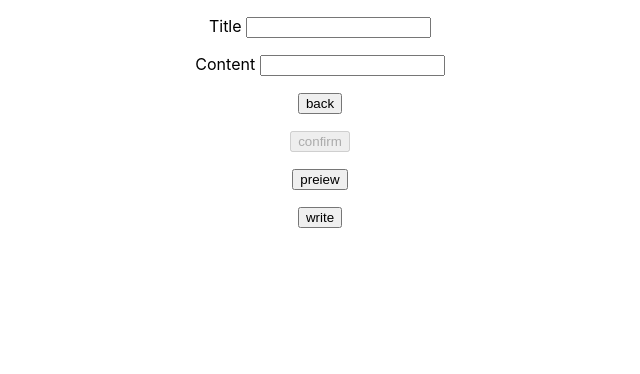
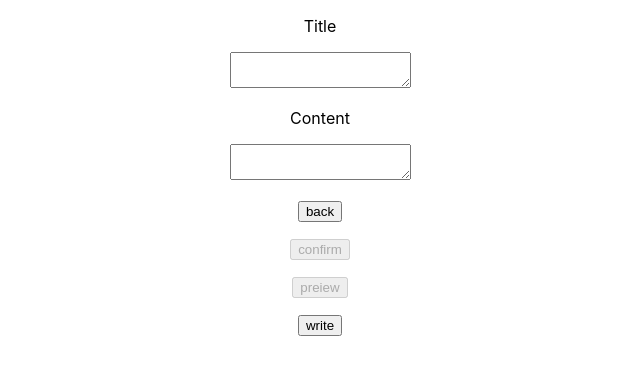
Before and after one commit to DHdroid/swpp-hw2-DHdroid, a React (Create React App) app: page /articles/create in a window 1280 px wide. Shown: the top 374 px of the page, without its empty margins (320-960 px from the left). Built offline with nearby package versions, Linux system fonts and the light colour scheme.

Commit message:
Add Edit Article, Creation Preview

```diff
--- a/src/App.js
+++ b/src/App.js
@@ -5,6 +5,7 @@ import './App.css';
 import ArticleList from './containers/ArticleList/ArticleList';
 import Create from './containers/Create/Create';
 import ArticleDetail from './containers/ArticleDetail/ArticleDetail';
+import ArticleEdit from './containers/ArticleEdit/ArticleEdit';
 
 function App() {
   return (
@@ -16,7 +17,7 @@ function App() {
           <Route path='/articles' exact component={ArticleList}/>
           <Route path='/articles/create' exact component={Create}/>
           <Route path='/articles/:id' exact component={ArticleDetail}/>
-
+          <Route path='/articles/:id/edit' exact component={ArticleEdit}/>
           <Route render={()=> <div><h1>404</h1><p/><h2>Not Found</h2></div>}/>
         </Switch>
       </div>
--- a/src/containers/ArticleDetail/ArticleDetail.js
+++ b/src/containers/ArticleDetail/ArticleDetail.js
@@ -39,9 +39,21 @@ class ArticleDetail extends Component {
     }
     deletehandleClick = () => {
         console.log(this.props.storedComments)
-        this.props.onDeleteComments(this.props.storedComments.filter((cm)=>{return cm.article_id==this.id}));
+        // this.props.onDeleteComments(this.props.storedComments.filter((cm)=>{return cm.article_id==this.id})); (fix it later)
         this.props.onDeleteArticle(this.id);
         window.location = '/articles';
+    }
+    edithandleClick = () => {
+        window.location = '/articles/'+this.id+'/edit';
+    }
+    author = () => {
+        let name = 'no name';
+        this.props.storedUsers.forEach(element=>{
+            if(element.id == this.props.storedArticle.author_id) {
+                name = element.name;
+            }
+        });
+        return name;
     }
     render() {
         const comments = this.props.storedComments.map((cm)=> {
@@ -53,15 +65,29 @@ class ArticleDetail extends Component {
             });
             return <div><Comment article_id={this.id} id={cm.id} author_id={cm.author_id} name={name} content={cm.content}/><p/></div>
         });
+        let button = () => {
+            if(this.props.storedArticle.author_id==1)
+            {
+                return(
+                    <span>
+                        <button id='edit-article-button' onClick={this.edithandleClick}>edit</button>
+                        <button id='delete-article-button' onClick = {this.deletehandleClick}>delete</button>
+                    </span>
+                )
+            }
+            else {
+                return;
+            }
+        }
         return(
             <div className="ArticleDetail" align='center'>
                 <table align='center' border='1'>
+                    <tr><td align = 'center' width = '800'><h2>{this.author()}</h2></td></tr>
                     <tr><td align = 'center' width = '800'><h1>{this.props.storedArticle.title}</h1></td></tr>
                     <tr><td width = '800' align = 'center'><h3>{this.props.storedArticle.content}</h3></td></tr>
                 </table>
                 <p/>
-                <button id='edit-article-button'>edit</button>
-                <button id='delete-article-button' onClick = {this.deletehandleClick}>delete</button>
+                {button()}
                 <button id='back-detail-article-button' onClick ={()=>{window.location='/articles'}}>Back</button>
                 <h2>- Comments -</h2>
                 <table align='center'>
--- /dev/null
+++ b/src/containers/ArticleEdit/ArticleEdit.js
@@ -0,0 +1,120 @@
+import React, {Component} from 'react';
+import { connect } from 'react-redux';
+import * as actionCreators from '../../store/action/index'
+import { throwStatement } from '@babel/types';
+import { of } from 'rxjs';
+const mapStateToProps = state => {
+    return {
+        storedArticle:state.dr.article,
+        storedUsers:state.dr.users
+    };
+}
+const mapDispatchToProps = dispatch => {
+    return {
+        onGetArticle: (id) => dispatch(actionCreators.getArticle(id)),
+        onGetUser: () => dispatch(actionCreators.getUsers()),
+        onEditArticle: (ar) => dispatch(actionCreators.editArticle(ar))
+    }
+}
+class ArticleEdit extends Component {
+    state = {
+        title:null,
+        content:null,
+        write: true
+    }
+    id = this.props.match.params.id;
+    componentDidMount() {
+        this.props.onGetArticle(this.props.match.params.id).then(res=>this.setState({
+            title:this.props.storedArticle.title,
+            content:this.props.storedArticle.content
+        }));
+        this.props.onGetUser();
+    }
+    titlehandleChange = (t) => {
+        this.setState({
+            ...this.state,
+            title:t.target.value
+        })
+    }
+    contenthandleChange = (c) => {
+        this.setState({
+            ...this.state,
+            content:c.target.value
+        })
+    }
+    previewhandleClick = (c) => {
+        this.setState({
+            ...this.state,
+            write:false
+        })
+    }
+    writehandleClick = (c) => {
+        this.setState({
+            ...this.state,
+            write:true
+        })
+    }
+    backhandleClick = (c) => {
+        if(this.state.title!==this.props.storedArticle.title||this.state.content!==this.props.storedArticle.content)
+        {
+            if(confirm("Are you sure? The change will be lost")===true) { //eslint-disable-line
+                window.location = '/articles/'+this.id;
+            }
+        }
+        else {
+            window.location = '/articles/'+this.id;
+        }
+    }
+    confirmhandleClick = (c) => {
+        this.props.onEditArticle({...this.props.storedArticle, title:this.state.title, content:this.state.content});
+        window.location = '/articles';
+    }
+    author = () => {
+        let name = 'no name';
+        this.props.storedUsers.forEach(element=>{
+            if(element.id == this.props.storedArticle.author_id) {
+                name = element.name;
+            }
+        });
+        return name;
+    }
+    render() {
+
+        let titleinput = null;
+        let contentinput = null;
+        if(this.state.title!==null)
+            titleinput = <p><textarea cols='70' rows='4' id='article-title-input' onChange={this.titlehandleChange}>{this.state.title}</textarea></p>;
+        if(this.state.content!==null)
+            contentinput = <p><textarea cols='70' rows='4' id='article-content-input' onChange={this.contenthandleChange}>{this.state.content}</textarea></p>;
+        let view = () => {
+                if(this.state.write) {
+                    return(
+                    <div>
+                        <h4>Title</h4>
+                        {titleinput}
+                        <h4>Content</h4>
+                        {contentinput}
+                    </div>);
+                }
+                else {
+                    return(
+                    <table align='center' border='1'>
+                    <tr><td align = 'center' width = '800'><h2>{this.author()}</h2></td></tr>
+                    <tr><td align = 'center' width = '800'><h1>{this.state.title}</h1></td></tr>
+                    <tr><td width = '800' align = 'center'><h3>{this.state.content}</h3></td></tr>
+                    </table>);
+                }
+            }
+        return(
+            <div className="ArticleEdit">
+                {view()}
+                <p><button id='back-edit-article-button' onClick={this.backhandleClick}>back</button></p>
+                <p><button id='confirm-edit-article-button' disabled ={!this.state.title||!this.state.content} onClick={this.confirmhandleClick}>confirm</button></p>
+                <p><button id='preview-tab-button' disabled ={!this.state.title||!this.state.content} onClick={this.previewhandleClick}>preview</button></p>
+                <p><button id='write-tab-button' onClick={this.writehandleClick}>write</button></p>
+            </div>
+        )
+    }
+}
+
+export default connect(mapStateToProps,mapDispatchToProps)(ArticleEdit)
--- a/src/containers/Create/Create.js
+++ b/src/containers/Create/Create.js
@@ -14,16 +14,25 @@ const mapStateToProps = state => {
 class Create extends Component {
     state = {
         title:"",
-        content:""
+        content:"",
+        write:true
     }
     thandleChange = (t) => {
         this.setState ({
+            ...this.state,
             title: t.target.value
         })
     }
     chandleChange = (c) => {
         this.setState ({
+            ...this.state,
             content: c.target.value
+        })
+    }
+    previewhandleClick = (c) => {
+        this.setState({
+            ...this.state,
+            write:false
         })
     }
     bhandleClick = () => {
@@ -33,15 +42,43 @@ class Create extends Component {
         this.props.onPostArticle({title:this.state.title, content:this.state.content, author_id:1})
         window.location = '/articles'
     }
+    writehandleClick = (c) => {
+        this.setState({
+            ...this.state,
+            write:true
+        })
+    }
+
     render() {
+        let inputtitle = <span><p>Title</p><textarea id="article-title-input" onChange={this.thandleChange}>{this.state.title}</textarea></span>;
+        let inputcontent = <span><p>Content</p><textarea id="article-content-input" onChange={this.chandleChange}>{this.state.content}</textarea></span>
+        let view = () => {
+            if(this.state.write) {
+                return(
+                    <span>
+                        {inputtitle}
+                        {inputcontent}
+                    </span>
+                );
+            }
+            else {
+                return(
+                    <table align='center' border='1'>
+                    <tr><td align = 'center' width = '800'><h2>Software Lover</h2></td></tr>
+                    <tr><td align = 'center' width = '800'><h1>{this.state.title}</h1></td></tr>
+                    <tr><td width = '800' align = 'center'><h3>{this.state.content}</h3></td></tr>
+                    </table>
+                );
+            }
+        }
+        console.log(this.state)
         return (
         <div className="Create">
-            <p>Title <input id="article-title-input" onChange={this.thandleChange}/></p>
-            <p>Content <input id="article-content-input" onChange={this.chandleChange}/></p>
-            <button id="back-create-article-button" onClick={this.bhandleClick  }>back</button><p/>
-            <button id="confirm-create-article-button" onClick={this.chandleClick} disabled={!this.state.title||!this.state.content}>confirm</button><p/>
-            <button id="preview-create-article-button">preiew</button><p/>
-            <button id="write-create-article-button">write</button><p/>
+            {view()}
+            <p></p><button id="back-create-article-button" onClick={this.bhandleClick  }>back</button><p/>
+            <button id="confirm-create-article-button" disabled ={!this.state.title||!this.state.content} onClick={this.chandleClick} disabled={!this.state.title||!this.state.content}>confirm</button><p/>
+            <button id="preview-create-article-button" disabled ={!this.state.title||!this.state.content} onClick={this.previewhandleClick}>preiew</button><p/>
+            <button id="write-create-article-button" onClick={this.writehandleClick}>write</button><p/>
         </div>
         );
     }
--- a/src/store/action/actionTypes.js
+++ b/src/store/action/actionTypes.js
@@ -8,3 +8,4 @@ export const DELETE_COMMENT = 'DELETE_COMMENT';
 export const EDIT_COMMENT = 'EDIT_COMMENT';
 export const DELETE_ARTICLE = 'DELETE_ARTICLE';
 export const DELETE_COMMENTS = 'DELETE_COMMENTS';
+export const EDIT_ARTICLE = 'EDIT_ARTICLE';
--- a/src/store/action/index.js
+++ b/src/store/action/index.js
@@ -8,5 +8,6 @@ export {
     deleteComment,
     editComment,
     deleteArticle,
-    deleteComments
+    deleteComments,
+    editArticle
 } from './action';
--- a/src/store/reducers/detailReducer.js
+++ b/src/store/reducers/detailReducer.js
@@ -41,6 +41,8 @@ const detailReducer = (state = initialState, action) => {
             return {...state, artcicle:[]};
         case actionTypes.DELETE_COMMENTS:
             return {...state, comments:[]};
+        case actionTypes.EDIT_ARTICLE:
+            return {...state, artcicle:action.ar}
         default:
             break;
     }
```
Also changed, not shown: src/store/action/action.js (+12 -10 lines).
